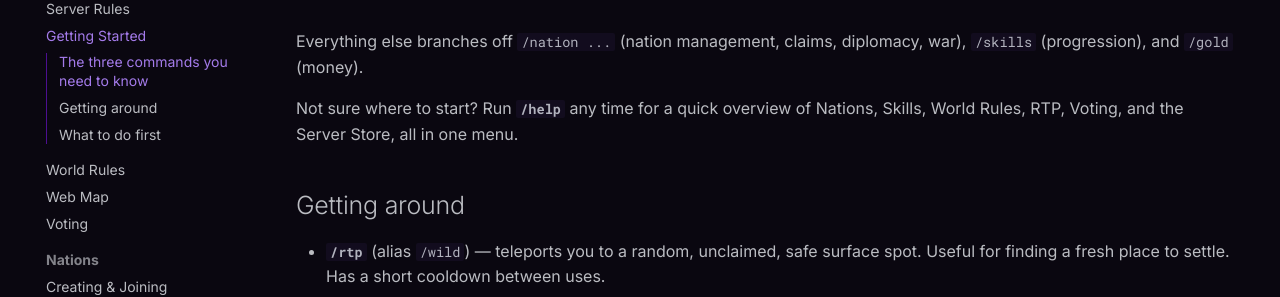
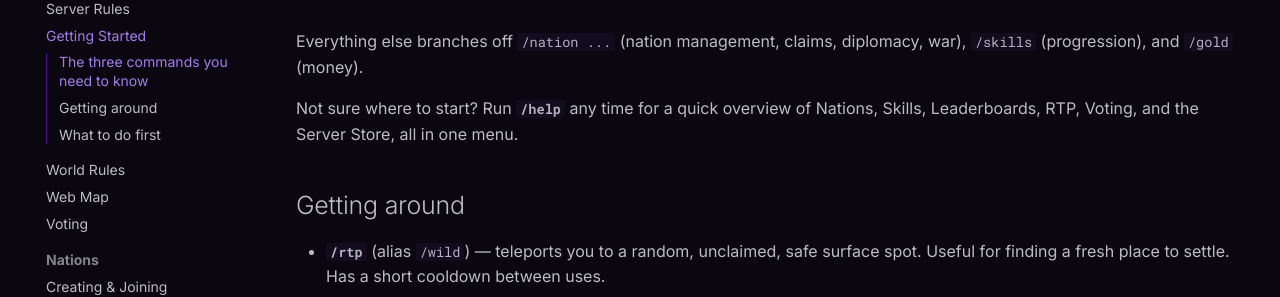
Before and after one commit to SourceRealms/sourcerealms-docs, an MkDocs documentation site: the page built from docs/getting-started.md, in a window 1280 px wide and 900 px high, scrolled down 345 px. Shown: the part 162-459 px from the top of the window. Built offline with MkDocs 1.6.1 and Material for MkDocs 9.7.7, drawn with Linux system fonts in a browser that asks for light colours.

Commit message:
Fix stale /help description: World Rules replaced by Leaderboards

```diff
--- a/docs/getting-started.md
+++ b/docs/getting-started.md
@@ -15,8 +15,8 @@ bearings before anything else.
 Everything else branches off `/nation ...` (nation management, claims, diplomacy, war), `/skills`
 (progression), and `/gold` (money).
 
-Not sure where to start? Run **`/help`** any time for a quick overview of Nations, Skills, World
-Rules, RTP, Voting, and the Server Store, all in one menu.
+Not sure where to start? Run **`/help`** any time for a quick overview of Nations, Skills,
+Leaderboards, RTP, Voting, and the Server Store, all in one menu.
 
 ## Getting around
 
```
Also changed, not shown: docs/reference/commands.md (+1 -1 lines).
